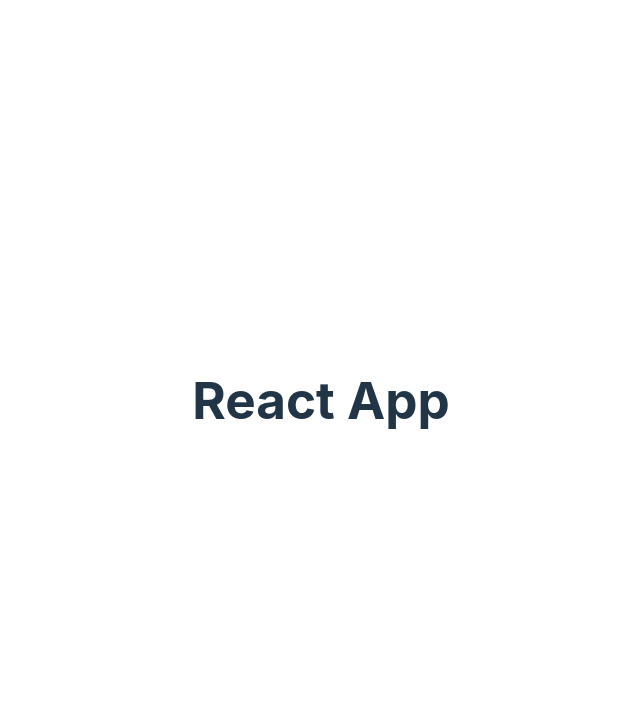
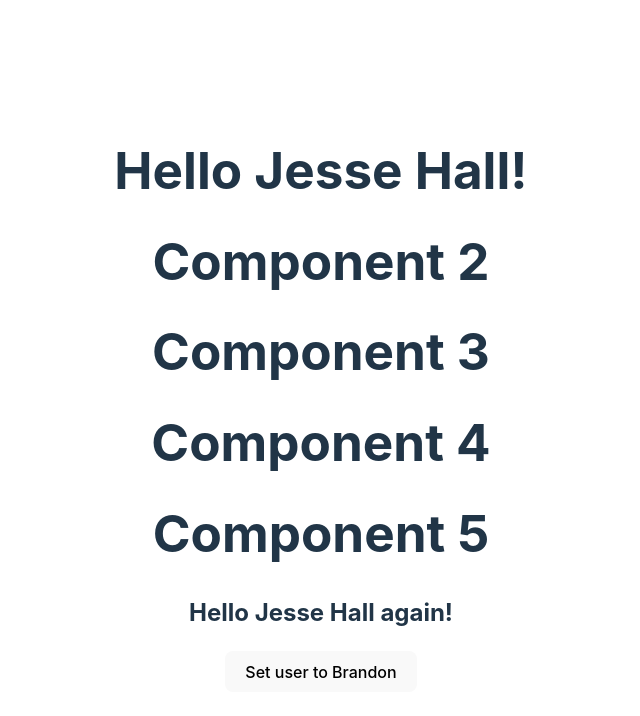
Before and after one commit to Flashrob/su_rocket, a React (Vite) app in the folder lessons/1.3_react/react-example/: page / in a window 1280 px wide. Shown: the top 716 px of the page, without its empty margins (319-959 px from the left). Built offline with nearby package versions, Linux system fonts and the light colour scheme.

Commit message:
useContext example

```diff
--- a/lessons/1.3_react/react-example/src/App.jsx
+++ b/lessons/1.3_react/react-example/src/App.jsx
@@ -1,9 +1,67 @@
+import { useState } from "react";
+import { useContext } from "react";
+import { createContext } from "react";
 import "./App.css";
+
+const UserContext = createContext();
+
+function Component1() {
+  const [user, setUser] = useState("Jesse Hall");
+
+  return (
+    <UserContext.Provider value={{ user: user, setUser: setUser }}>
+      <h1>{`Hello ${user}!`}</h1>
+      <Component2 />
+    </UserContext.Provider>
+  );
+}
+
+function Component2() {
+  return (
+    <>
+      <h1>Component 2</h1>
+      <Component3 />
+    </>
+  );
+}
+
+function Component3() {
+  return (
+    <>
+      <h1>Component 3</h1>
+      <Component4 />
+    </>
+  );
+}
+
+function Component4() {
+  return (
+    <>
+      <h1>Component 4</h1>
+      <Component5 />
+    </>
+  );
+}
+
+function Component5() {
+  const userContext = useContext(UserContext);
+  console.log(userContext);
+
+  return (
+    <>
+      <h1>Component 5</h1>
+      <h2>{`Hello ${userContext.user} again!`}</h2>
+      <button onClick={() => userContext.setUser("Brandon")}>
+        Set user to Brandon
+      </button>
+    </>
+  );
+}
 
 function App() {
   return (
     <>
-      <h1>React App</h1>
+      <Component1 />
     </>
   );
 }
```
